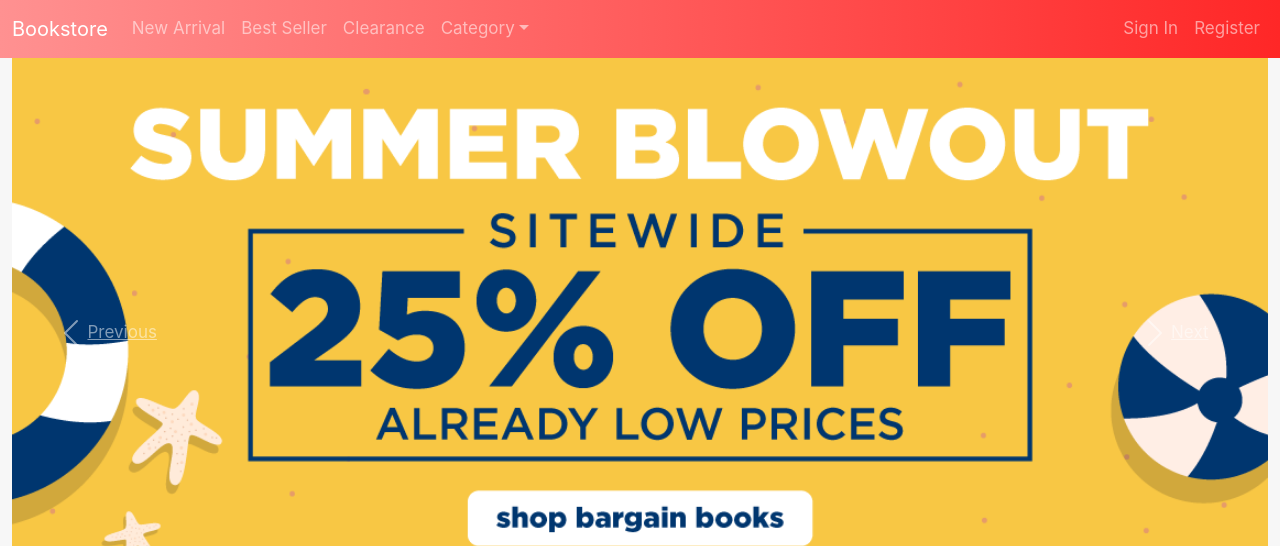
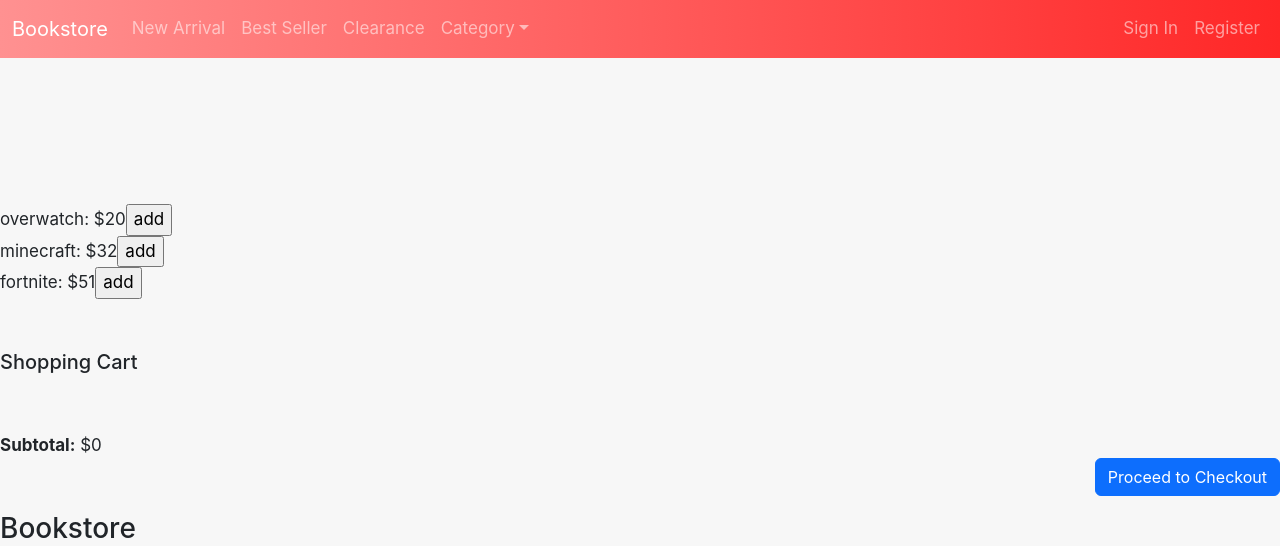
Before and after one commit to boris1228/ecommerce-bookstore, a React (Create React App) app: page /shoppingCart in a window 1280 px wide. Shown: the top 546 px of the page. Built offline with nearby package versions, Linux system fonts and the light colour scheme; no server answers.

Commit message:
update for testing

```diff
--- a/package.json
+++ b/package.json
@@ -7,6 +7,8 @@
     "@testing-library/jest-dom": "^5.14.1",
     "@testing-library/react": "^11.2.7",
     "@testing-library/user-event": "^12.8.3",
+    "@wojtekmaj/enzyme-adapter-react-17": "^0.6.3",
+    "axios": "^0.21.1",
     "react": "^17.0.2",
     "react-bootstrap": "^1.6.1",
     "react-dom": "^17.0.2",
@@ -16,6 +18,7 @@
     "react-router-dom": "^5.2.0",
     "react-scripts": "4.0.3",
     "react-social-icons": "^5.5.0",
+    "react-test-renderer": "^17.0.2",
     "web-vitals": "^1.1.2"
   },
   "scripts": {
@@ -41,5 +44,8 @@
       "last 1 firefox version",
       "last 1 safari version"
     ]
+  },
+  "devDependencies": {
+    "enzyme": "^3.11.0"
   }
 }
--- a/src/App.js
+++ b/src/App.js
@@ -1,18 +1,16 @@
-import { useState, useEffect} from 'react'
-import {BrowserRouter, Route, Switch } from 'react-router-dom';
+import {useState, useEffect} from 'react'
+import {BrowserRouter, Route, Switch} from 'react-router-dom';
 import GeneralRoute from './Router/GeneralRoute';
 import AdminRouter from './Router/AdminRouter';
 import UserRouter from './Router/UserRouter';
 import Header from './Component/Header';
 import Footer from './Component/Footer';
 import Home from './Component/Home';
-
-
-
+import ShoppingCart from './Component/ShoppingCart';
 
 
 function App() {
-  const [allMovies, setMovies]= useState([]);
+    const [allMovies, setMovies] = useState([]);
 
 
     //Retrieve movie
@@ -26,16 +24,20 @@ function App() {
 
     return (
         <BrowserRouter>
-      <Header />
+            <Header/>
             <Switch>
                 <Route path="/user">
-          <UserRouter />
+                    <UserRouter/>
                 </Route>
                 <Route path="/product">
                     <GeneralRoute/>
                 </Route>
+                <Route
+                    path="/shoppingCart">
+                    <ShoppingCart/>
+                </Route>
                 <Route path="/">
-          <Home />
+                    <Home/>
                 </Route>
             </Switch>
             <Footer/>
--- a/src/Component/ShoppingCart.jsx
+++ b/src/Component/ShoppingCart.js
@@ -1,13 +1,7 @@
 import React, {useEffect, useState} from 'react';
+import '../css/shoppingCart.css'
+import {Link} from "react-router-dom";
 
-
-import '../css/shoppingCart.css'
-import Header from "../components/Header";
-import Footer from "../components/Footer";
-import CheckOutBox from "../components/shoppingCart/check-out-box";
-import {useFetch} from "use-http";
-import axios from "axios";
-import {Link} from "react-router-dom";
 
 
 const ShoppingCart = ({books}) => {
@@ -77,8 +71,6 @@ const ShoppingCart = ({books}) => {
     return (
         <div>
             <br/><br/><br/><br/>
-            <Header/>
-
             <br/><br/><br/><br/>
             <div>{listItems}</div>
             {/*<ul>*/}
```
Also changed, not shown: src/Component/checkout.jsx (+1 -8 lines). Lines whose indentation alone changed are shown as unchanged.
